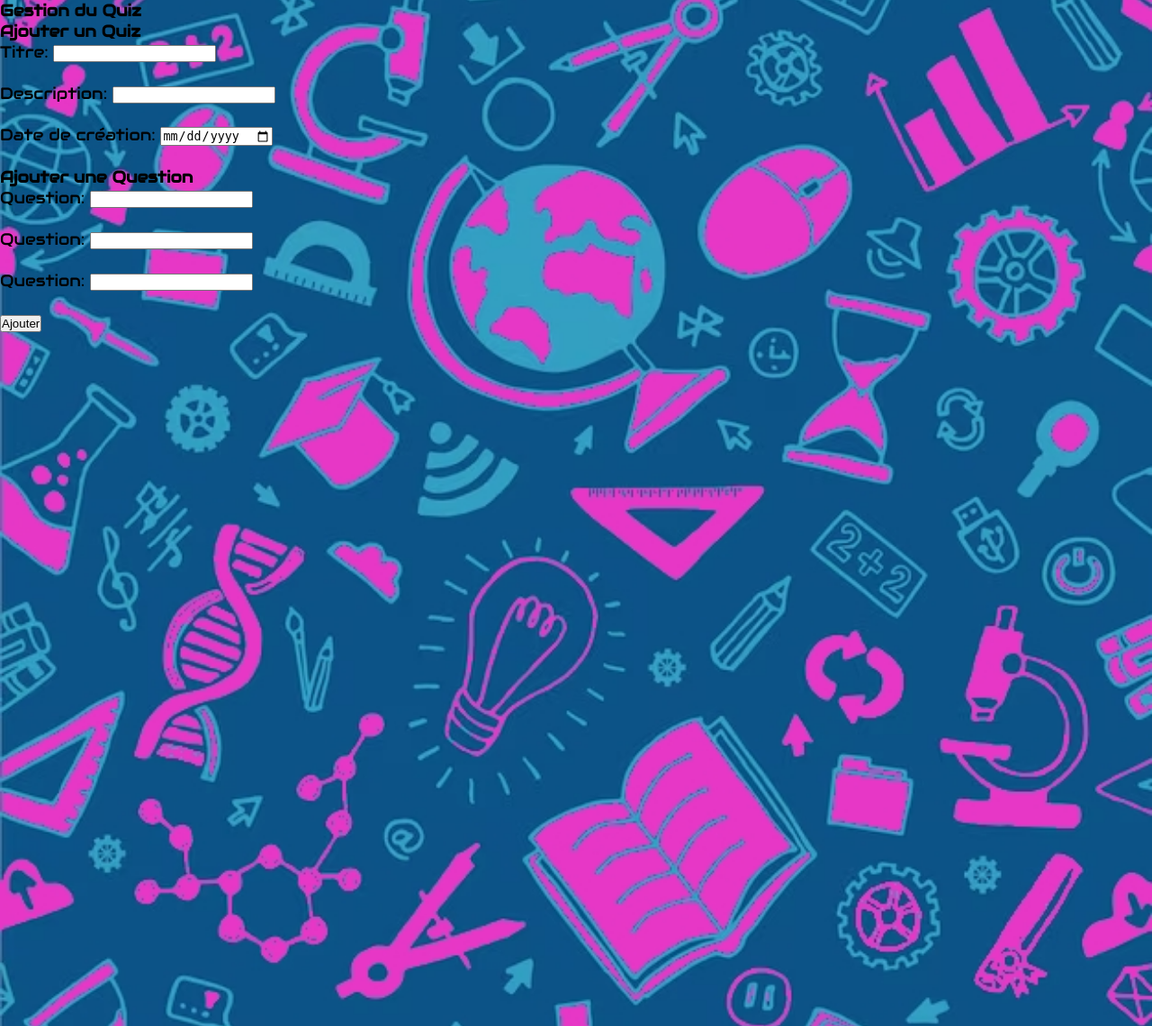
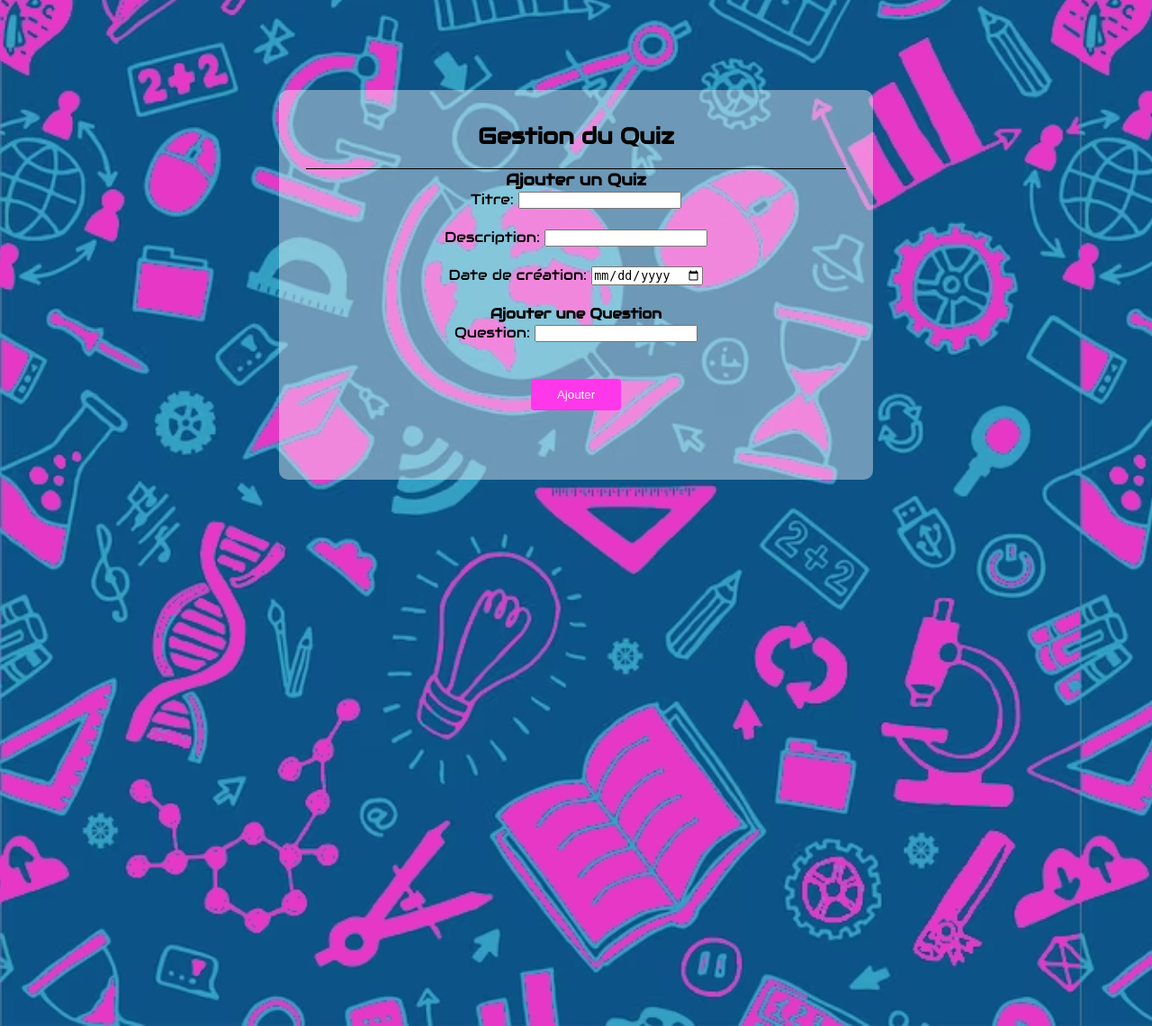
Before and after one commit to jeffry-khalife/quiznight, a PHP site: page /administrateur.php in a window 1280 px wide. Shown: the part 60-1200 px from the top of the page at 90% size. Run offline with PHP 8.4, Linux system fonts and the light colour scheme; some web fonts are replaced.

Commit message:
dernière modification

```diff
--- a/administrateur.css
+++ b/administrateur.css
@@ -5,12 +5,11 @@
 body{
     width: 100%;
     height: 150vh;
-    background-image: url('images/back1.jpg');
-    background-position: center;
-	background-repeat: no-repeat;
-	background-size: cover;
+    background: url(images/back1.jpg);
+    background-size: contain;
+    background-attachment: fixed;
     font-family: "Audiowide", serif;
-    font-size: 18px;
+    text-align: center;
 }
 /*HAUT DE PAGE*/
 .titrejeu{
@@ -42,7 +41,158 @@ header{
 .quizadmin{
     font-size: 18px;
 }
+.app {
+    background-color: rgba(255, 255, 255, 0.4);
+    width: 90%;
+    max-width: 600px;
+    margin: 100px auto 0;
+    border-radius: 10px;
+    padding: 30px;
+}
 
+.app h1 {
+    font-size: 25px;
+    text-align: center;
+    border-bottom: 1px solid black;
+    padding-bottom: 20px;
+}
+
+.app h3 {
+    font-size: 40px;
+    text-align: center;
+    font-weight: 600;
+    border-bottom: 1px solid black;
+    padding-bottom: 20px;
+}
+
+
+.app p {
+    font-size: 17px;
+}
+.quiz {
+    padding: 5px 0;
+}
+
+
+.quiz h2 {
+    font-size: 18px;
+    color: black;
+    font-weight: 600;
+}
+
+.btn1 {
+    background-color: rgb(255, 255, 255, 0.4);
+    color: black;
+    width: 100%;
+    border: 1px solid #222;
+    padding: 10px;
+    margin: 10px 0;
+    text-align: left;
+    border-radius: 7px;
+    cursor: pointer;
+    transition: all 0.3s;
+}
+
+.btn1:hover {
+    background-color: grey;
+    color: black;
+
+}
+
+.correct-answer {
+    background-color: green;
+    color: white;
+    border: 1px solid darkgreen;
+}
+
+.correct-answer:hover {
+    background-color: darkgreen;
+}
+
+.wrong-answer {
+    background-color: red;
+    color: white;
+    border: 1px solid darkred;
+}
+
+.wrong-answer:hover {
+    background-color: darkred;
+}
+
+#next-btn {
+    background-color: #ff37ea;
+    color: #fff;
+    width: 150px;
+    border: 0;
+    padding: 10px;
+    margin: 20px auto 0;
+    border-radius: 4px;
+    display: block;
+    text-align: center;
+}
+
+#valider {
+    background-color: #ff37ea;
+    color: #fff;
+    width: 100px;
+    border: 0;
+    padding: 10px;
+    margin: 20px auto 0;
+    border-radius: 4px;
+    display: block;
+    text-align: center;
+}
+
+
+.btn-correct {
+    background-color: #4CAF50;
+    color: white;
+    font-weight: 600;
+    width: 100%;
+    padding: 10px;
+    margin: 10px 0;
+    text-align: left;
+    border-radius: 7px;
+    cursor: pointer;
+}
+
+.btn-incorrect {
+    background-color: #f44336;
+    color: white;
+    font-weight: 600;
+    width: 100%;
+    padding: 10px;
+    margin: 10px 0;
+    text-align: left;
+    border-radius: 7px;
+    cursor: pointer;
+}
+
+.btn-correct:hover,
+.btn-incorrect:hover {
+    opacity: 0.7;
+}
+
+.score h2 {
+    font-size: 20px;
+    color: black;
+    font-weight: 600;
+    margin-top: 20px;
+    text-align: center;
+}
+
+form {
+    text-align: center;
+}
+
+input[type="nom_utilisateur"], input[type="password"] {
+    width: 100%;
+    padding: 10px;
+    font-size: 1rem;
+    border-radius: 5px;
+    border: 1px solid #ddd;
+    box-sizing: border-box;
+}
 #messageerreur{
     font-size: 18px;
 }
--- a/administrateur.php
+++ b/administrateur.php
@@ -76,6 +76,8 @@
     </header>
 
 <!--PAGE-->
+<div class="app">
+<div class="quiz">
     <h1 class="quizadmin">Gestion du Quiz</h1>
 
     <h5 class="quizadmin">Ajouter un Quiz</h5>
@@ -93,13 +95,7 @@
         <label for="texte_question">Question:</label>
         <input type="text" id="texte_question" name="texte_question" required><br><br>
 
-        <label for="texte_question">Question:</label>
-        <input type="text" id="texte_question" name="texte_question" required><br><br>
-
-        <label for="texte_question">Question:</label>
-        <input type="text" id="texte_question" name="texte_question" required><br><br>
-
-        <button type="submit" name="ajouterQuizEtQuestion">Ajouter</button><br><br>
+        <button type="submit" name="ajouterQuizEtQuestion" id=valider>Ajouter</button><br><br>
 
         <?php
         //traitement du formulaire
@@ -119,8 +115,7 @@
             }
         ?>
     </form>
-
-
-
+        </div>
+        </div>
 </body>
 </html>
--- a/style.css
+++ b/style.css
@@ -6,7 +6,8 @@ body{
     width: 100%;
     height: 150vh;
     background-image: url('images/fondpage.png');
-    background-size: cover;
+    background-size: contain;
+    background-attachment: fixed;
 }
 /*HAUT DE PAGE*/
 .titrejeu{
```
Also changed, not shown: index.php (+9 -9 lines).
